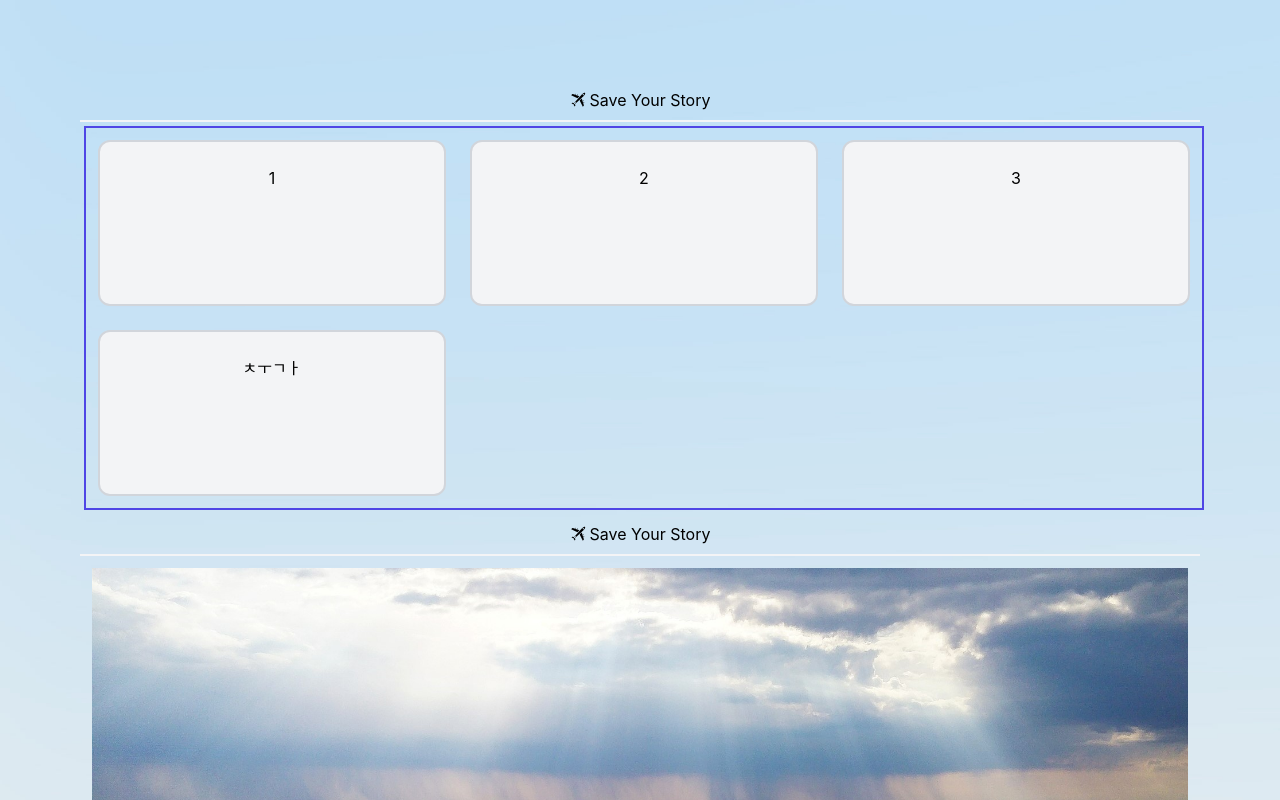
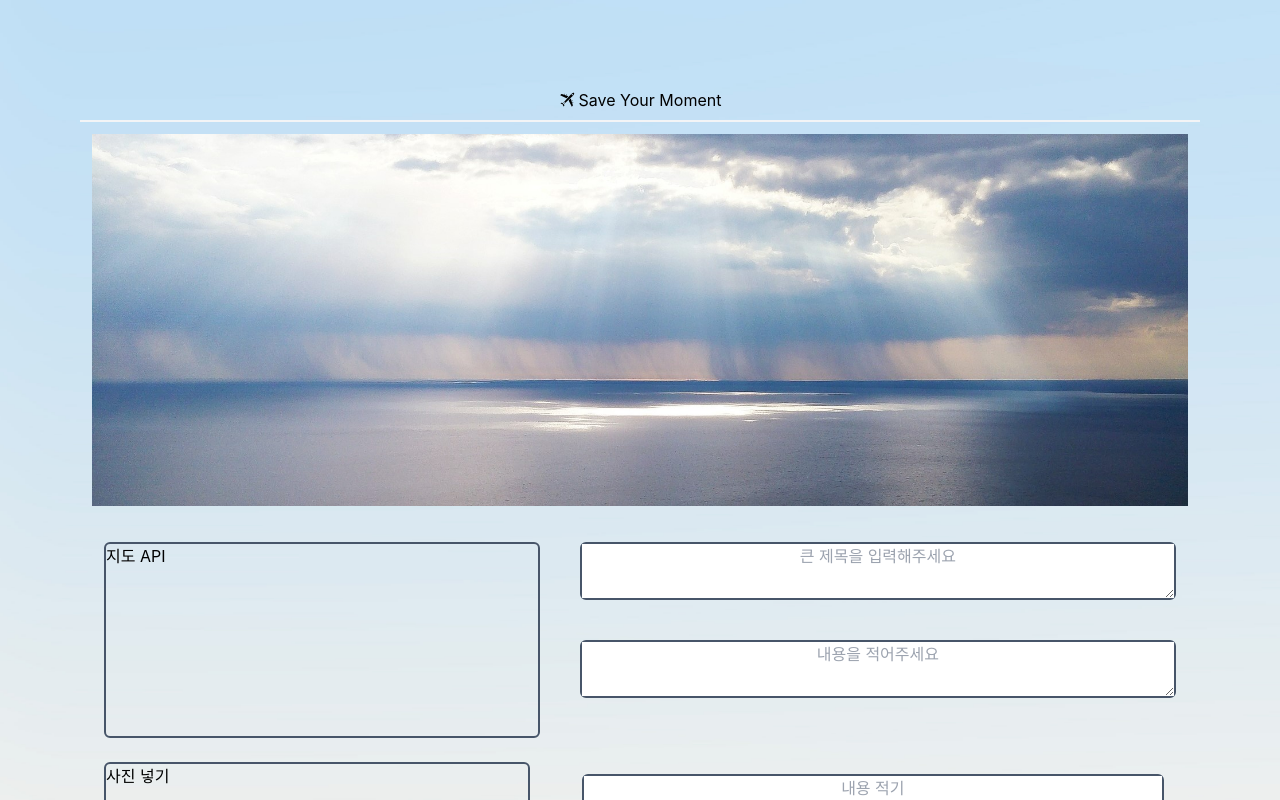
Before and after one commit to sujeong-oh/SELF-NEW, a React (Create React App) app: page /detail in a window 1280 px wide. Shown: the top 800 px of the page. Built offline with nearby package versions, Linux system fonts and the light colour scheme.

Commit message:
미량님 멘토링

```diff
--- a/src/App.tsx
+++ b/src/App.tsx
@@ -1,19 +1,41 @@
-import React from 'react';
-import { BrowserRouter, Route, Routes, Link } from 'react-router-dom';
+import React, { useState } from 'react';
+import { BrowserRouter, Route, Routes } from 'react-router-dom';
 import './App.css';
 import Detail from './pages/Detail';
 import Home from './pages/Home';
 
 
 function App() {
+
+  //redux
+  // https://github.com/MiryangJung/my-number-with-redux
+
+  //design
+  // https://dribbble.com/search/blog
+
+  // data는 우리의 데이터를 담을 곳
+  // setData 는 data를 바꾸는 함수 setter
+  const [data, setData] = useState([{ title: "aaaa" }]);
+
+  const handleData = (value) => {
+    // array []
+    // ["a", "b"]
+    // value c를 받았어요
+    // ["a", "b", "c"]
+    // [].append(value)
+    // ...data => "a", "b"
+    setData([...data, value]);
+  }
+
   return (
     <>
-
       <section className='backgroundImg'>
         <BrowserRouter>
-          <Link to="/"><Home /></Link>
+          {/* <div>항상위에있어야되는거</div> */}
+          {/* <Home data={data} /> */}
           <Routes>
-            <Route path='detail' element={<Detail />} />
+            <Route path='/' element={<Home data={data} />} />
+            <Route path='detail' element={<Detail handleData={handleData} />} />
           </Routes>
         </BrowserRouter>
       </section>
--- a/src/components/Card.tsx
+++ b/src/components/Card.tsx
@@ -3,20 +3,20 @@ import { Link } from 'react-router-dom';
 export default function Card() {
   return (
     <>
-      <div className="container h-full w-full  ">
-        <div className="grid grid-cols-3 h-full w-auto">
-          <div className="flex justify-center flex-col-nowrap p-6 bg-gray-100 border-2 border-gray-300 rounded-xl m-3">
-            1
+      <div className="w-full">
+        <div className="flex flex-row row-nowrap">
+            <div className="flex-1 p-6 bg-gray-100 border-2 border-gray-300 rounded-xl m-3">
+              1
+            </div>
+            <div className="flex-1 p-6 bg-gray-100 border-2 border-gray-300 rounded-xl m-3">
+              2
+            </div>
+            <div className="flex-1 p-6 bg-gray-100 border-2 border-gray-300 rounded-xl m-3">
+              3
+            </div>
           </div>
-          <div className="flex justify-center p-6  flex-col-nowrap  bg-gray-100 border-2 border-gray-300 rounded-xl m-3">
-            2
-          </div>
-          <div className="flex justify-center p-6  flex-col-nowrap bg-gray-100 border-2 border-gray-300 rounded-xl m-3">
-            3
-          </div>
-          <div className="flex justify-center p-6 flex-col-nowrap  bg-gray-100 border-2 border-gray-300 rounded-xl m-3">
+          <div className="p-6 bg-gray-100 border-2 border-gray-300 rounded-xl m-3">
             <Link to="detail"><button className="addButton">ㅊㅜㄱㅏ</button></Link>
-          </div>
           </div>
         </div>
     </>
--- a/src/components/Top.tsx
+++ b/src/components/Top.tsx
@@ -8,7 +8,7 @@ export default function Top() {
       <div className="flex justify-between border-b-2 border-gray-100 py-2 md:justify-start md:space-x-10">
         <div className="mx-auto max-w-md">
           <Link to="/" className="flex items-center" ><GiCommercialAirplane />
-            <p className="ml-1"></p>Save Your Story</Link>
+            <p className="ml-1"></p>Save Your Moment</Link>
         </div>
       </div>
     </>
--- a/src/pages/Detail.tsx
+++ b/src/pages/Detail.tsx
@@ -3,6 +3,7 @@
 //  { name: 'Material', description: 'Solid walnut base with rare earth magnets and powder coated steel card cover' },
 //  { name: 'Dimensions', description: '6.25" x 3.55" x 1.15"' },
 // import Banner from "../components/Banner";
+import { useEffect, useState } from "react";
 import Top from "../components/Top";
 
 
@@ -10,18 +11,36 @@ import Top from "../components/Top";
 // 지도/사진 API 삽입 방법
 // 카드 누르면 디테일로 이동 > 경로?
 // 해당 디테일에 있는 내용을 저장하면 CARD에 연결 > REDUX?
-// 추가/저장 버튼 연결
+// 추가/저장 버튼 연결  > state?
 
-export default function Detail() {
+export default function Detail({handleData}) {
+
+  const [title, setTitle] = useState("");
+  // const [des, setDes] = useState("");
+  // const [image, setImage] = useState("");
+  // const [phone, setPhone] = useState("");
+
+  // const [data, setData] = useState({ title: "", des: "", image: "", phone: "" });
+
+  // function handleTtile(e) {
+  //   setData({ ...data, title: e.target.value });
+  // }
+
+  function handleSubmit(e){
+    e.preventDefault();
+    handleData({title});
+  }
+
   return (
     <>
       <div className="header">
         <Top />
       </div>
 
-      <form className="main p-3 ">
-      <img src="../assets/BG3_1.jpg" alt="BG3_1" className="static z-0" />
-      <br></br><section className="relative container p-3 z-50 ">
+      <form className="main p-3 " onSubmit={handleSubmit}>
+        <img src="../assets/BG3_1.jpg" alt="BG3_1" className="static z-0 w-full" />
+        <br></br>
+        <section className="relative p-3 z-50 w-full ">
           <div className="grid grid-rows-2 grid-flow-col gap-10 ">
             <div className="row-span-3 rounded-md border-2 border-slate-600 "><h1>지도 API</h1></div>
             <script
@@ -33,7 +52,7 @@ export default function Detail() {
 
 
             <div className="textarea rounded-md border-2 border-slate-600 ">
-              <textarea className="w-full h-full text-center " placeholder="큰 제목을 입력해주세요"></textarea></div>
+              <textarea value={title} onChange={e=>setTitle(e.target.value)} className="w-full h-full text-center " placeholder="큰 제목을 입력해주세요" /></div>
             <div className="textarea rounded-md border-2 border-slate-600 ">
               <textarea className="w-full h-full text-center " placeholder="내용을 적어주세요"></textarea></div>
           </div>
@@ -50,7 +69,6 @@ export default function Detail() {
           <div className="justify-center flex flex-wrap ">
             <button type="submit" className=" w-48 text-center rounded-md border-2 border-slate-600 p-2 ">저장</button></div>
         </section>
-
       </form>
 
 
@@ -58,8 +76,3 @@ export default function Detail() {
     </>
   );
 }
-
-
-      // onchange     onChange={(e) => setName(e.target.value)}
-      // <사진 넣는 공간>
-      // 지도 api :  var html =  '<iframe src="https://www.google.com/maps/embed?pb=!1m18!1m12!1m3!1d26097.096325951305!2d129.1011564164658!3d35.15320287900966!2m3!1f0!2f0!3f0!3m2!1i1024!2i768!4f13.1!3m3!1m2!1s0x3568ed2f27c70ec7%3A0xff6df0e14d9216fb!2z6rSR7JWI66as7ZW07IiY7JqV7J6l!5e0!3m2!1sko!2skr!4v1656252154636!5m2!1sko!2skr" width="600" height="450" style="border:0;" allowfullscreen="" loading="lazy" referrerpolicy="no-referrer-when-downgrade"></iframe>';
--- a/src/pages/Home.tsx
+++ b/src/pages/Home.tsx
@@ -2,13 +2,20 @@ import Card from "../components/Card";
 import Top from "../components/Top";
 
 
-export default function Home() {
+export default function Home({data}) {
   return (
     <div>
-      <div className="header"><Top /></div>
+      <div className="header">
+        <Top />
+      </div>
       <main>
         <><section className=" flex flex-wrap border-solid border-2 border-indigo-600 h-96 w-full m-1 ">
           <><Card /></>
+          {
+            data.map(item =>
+              <span className="m-2" key={item.title}>{item.title}</span>
+            )
+          }
         </section>
         </>
       </main>
--- a/tsconfig.json
+++ b/tsconfig.json
@@ -76,7 +76,7 @@
     "forceConsistentCasingInFileNames": true,            /* Ensure that casing is correct in imports. */
 
     /* Type Checking */
-    "strict": true,                                      /* Enable all strict type-checking options. */
+    "strict": false,                                      /* Enable all strict type-checking options. */
     // "noImplicitAny": true,                            /* Enable error reporting for expressions and declarations with an implied 'any' type. */
     // "strictNullChecks": true,                         /* When type checking, take into account 'null' and 'undefined'. */
     // "strictFunctionTypes": true,                      /* When assigning functions, check to ensure parameters and the return values are subtype-compatible. */
```
